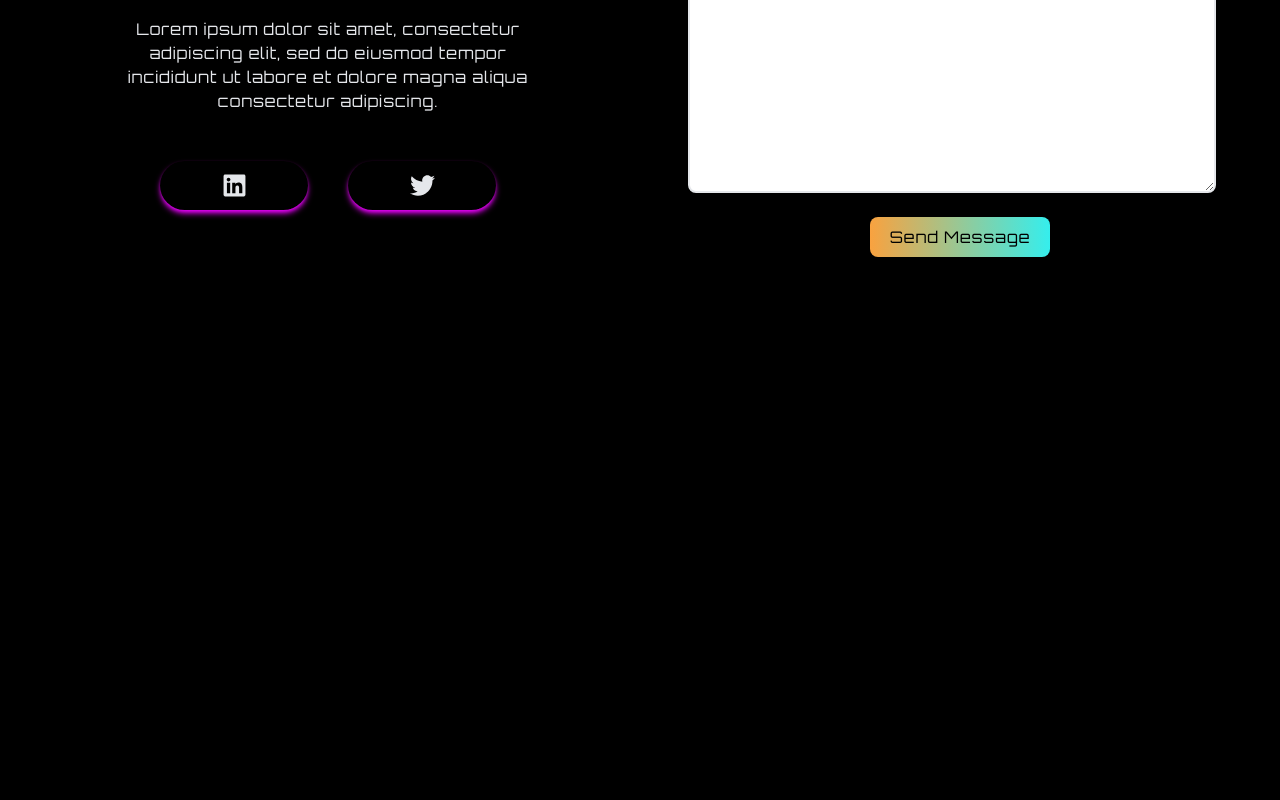
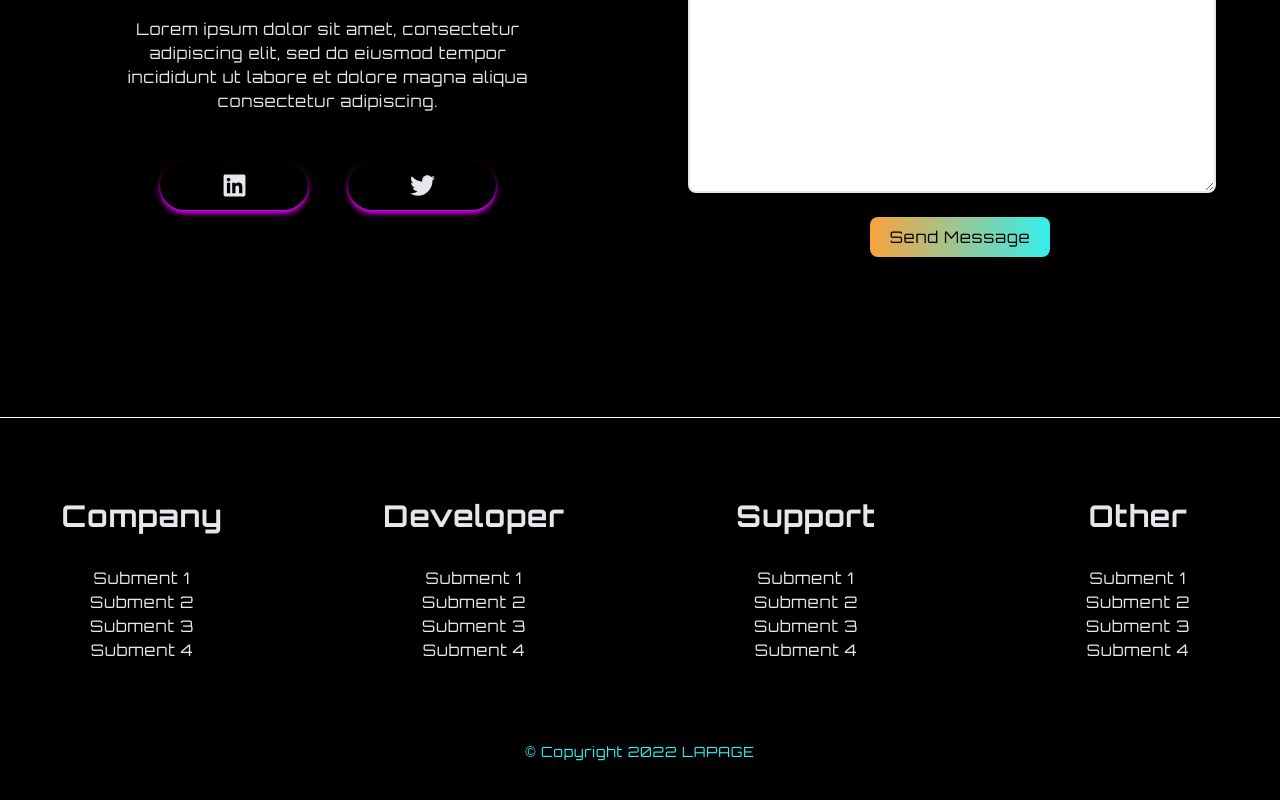
Before and after one commit to denisdiaconu/tailwind-landing-page, a React (Create React App) app: page / in a window 1280 px wide. Shown: the part 4126-4926 px from the top of the page. Before the commit the page ends 4543 px from the top, so only its background shows below. Built offline with nearby package versions, Linux system fonts and the light colour scheme; the HTML template or start-up script is replaced by a standard one.

Commit message:
Add footer component

```diff
--- a/src/App.js
+++ b/src/App.js
@@ -2,6 +2,7 @@ import { useState } from 'react';
 import Contact from './components/Contact';
 import Customers from './components/Customers';
 import Developer from './components/Developer';
+import Footer from './components/Footer';
 import NavBar from './components/NavBar';
 import Products from './components/Products';
 import TopSection from './components/TopSection';
@@ -18,6 +19,7 @@ function App() {
       <Developer />
       <Customers />
       <Contact />
+      <Footer />
     </div>
   );
 }
--- a/src/components/ContactForm.jsx
+++ b/src/components/ContactForm.jsx
@@ -4,7 +4,7 @@ import GraButton from './button/GraButton';
 const ContactForm = () => {
   return (
     <div className='text-left p-4'>
-        <form action="" method='POST'>
+        <form action="https://getform.io/f/3bb58f63-cf50-40f5-b345-dfbc507ed2d9" method='POST'>
             <div className='grid lg:grid-cols-2 w-full py-2 gap-4'>
                 <div className='flex flex-col col-span-2 lg:col-span-1'>
                     <label className='text-sm py-2 font-light'>
--- /dev/null
+++ b/src/components/Footer.jsx
@@ -0,0 +1,51 @@
+import React from 'react'
+
+const Footer = () => {
+  return (
+    <div className='border-white border-t'>
+        <div className='mx-auto my-20 max-w-screen-xl'>
+            <div className='grid text-center gap-12 grid-cols-2 lg:grid-cols-4'>
+                <div>
+                    <h1 className='font-bold mb-8 text-lg lg:text-3xl'>Company</h1>
+                    <ul className='mt-1'>
+                        <li>Subment 1</li>
+                        <li>Subment 2</li>
+                        <li>Subment 3</li>
+                        <li>Subment 4</li>
+                    </ul>
+                </div>
+                <div>
+                    <h1 className='font-bold mb-8 text-lg lg:text-3xl'>Developer</h1>
+                    <ul className='mt-1'>
+                        <li>Subment 1</li>
+                        <li>Subment 2</li>
+                        <li>Subment 3</li>
+                        <li>Subment 4</li>
+                    </ul>
+                </div>
+                <div>
+                    <h1 className='font-bold mb-8 text-lg lg:text-3xl'>Support</h1>
+                    <ul className='mt-1'>
+                        <li>Subment 1</li>
+                        <li>Subment 2</li>
+                        <li>Subment 3</li>
+                        <li>Subment 4</li>
+                    </ul>
+                </div>
+                <div>
+                    <h1 className='font-bold mb-8 text-xl lg:text-3xl'>Other</h1>
+                    <ul className='mt-1'>
+                        <li>Subment 1</li>
+                        <li>Subment 2</li>
+                        <li>Subment 3</li>
+                        <li>Subment 4</li>
+                    </ul>
+                </div>
+            </div>
+        </div>
+        <p className='text-center text-tBlue text-sm my-12 font-light'>© Copyright 2022 LAPAGE</p>
+    </div>
+  )
+}
+
+export default Footer
```
Also changed, not shown: 1 other file (tests, documents, lock files or other folders).
